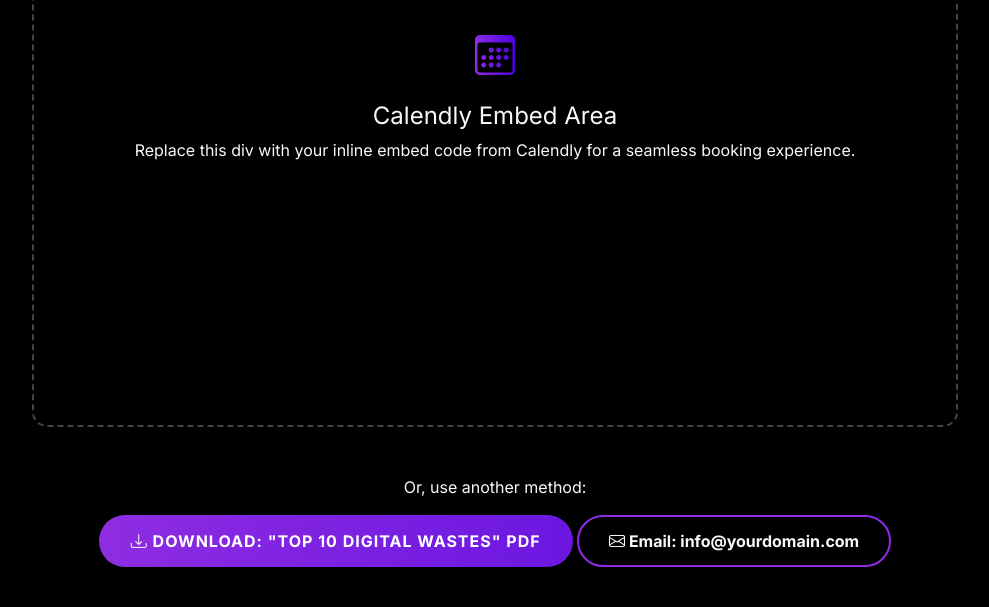
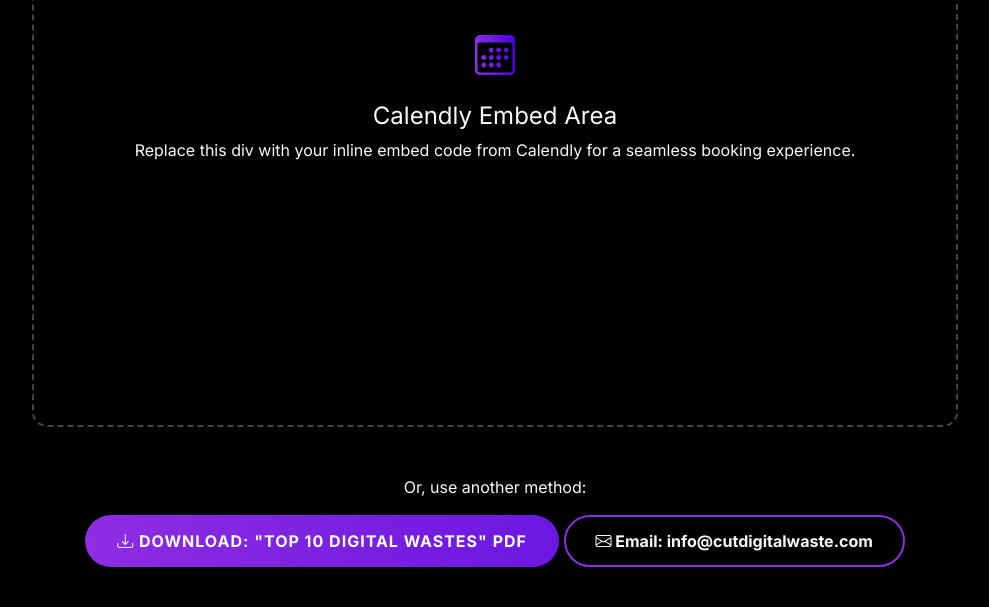
Before and after one commit to kshyam/leanxmethod, a plain HTML site: page index.html in a window 1280 px wide. Shown: the part 5192-5799 px from the top of the page, without its empty margins (145-1134 px from the left). Drawn offline with nearby package versions, Linux system fonts and the light colour scheme.

Commit message:
email added

```diff
--- a/index.html
+++ b/index.html
@@ -479,7 +479,7 @@
             <div class="text-center mt-5">
                  <p class="mb-3">Or, use another method:</p>
                  <a href="#" class="btn btn-gradient mb-3" data-bs-toggle="modal" data-bs-target="#leadMagnetModal"><i class="bi bi-download"></i> Download: "Top 10 Digital Wastes" PDF</a>
-                 <a href="mailto:info@yourdomain.com" class="btn btn-outline-gradient mb-3"><i class="bi bi-envelope"></i> Email: info@yourdomain.com</a>
+                 <a href="mailto:info@cutdigitalwaste.com" class="btn btn-outline-gradient mb-3"><i class="bi bi-envelope"></i> Email: info@cutdigitalwaste.com</a>
 
                  <div class="social-icons mt-4">
                      <a href="https://www.linkedin.com/in/satya-neerupudi/" target="_blank" aria-label="LinkedIn"><i class="bi bi-linkedin"></i></a>
```
